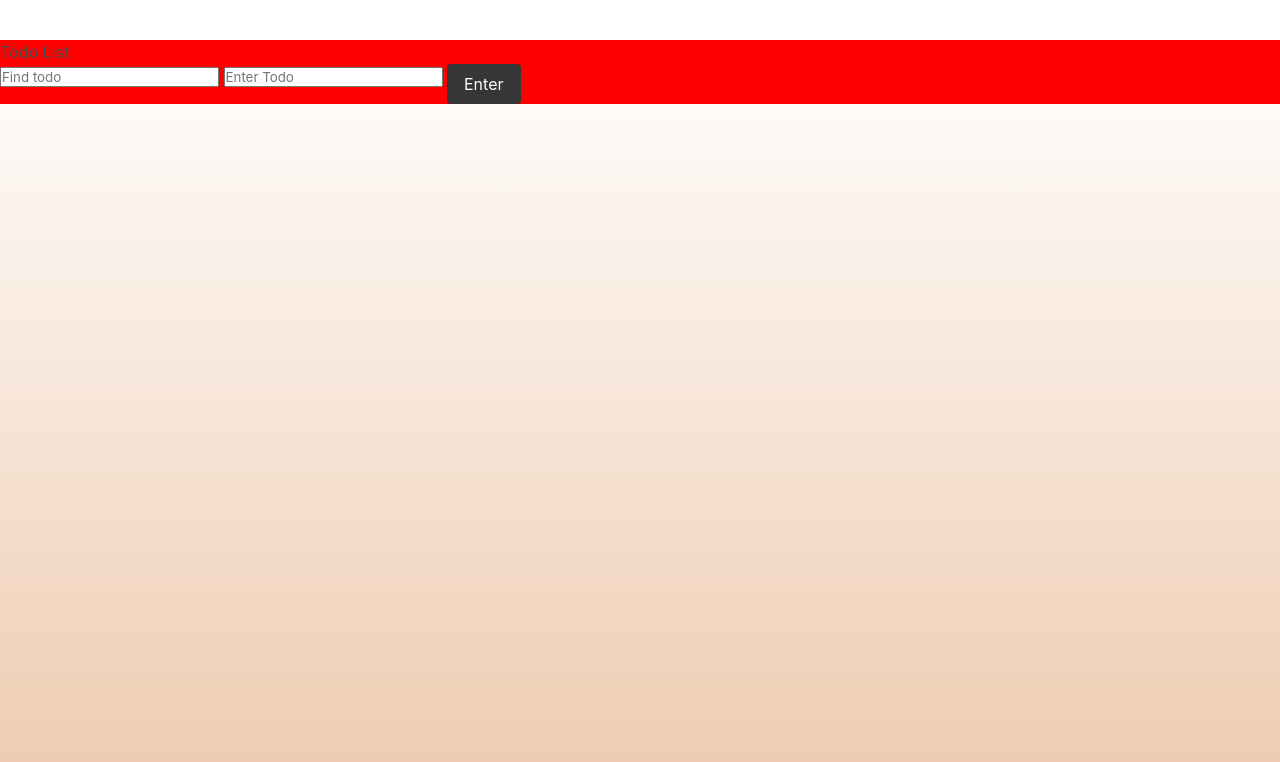
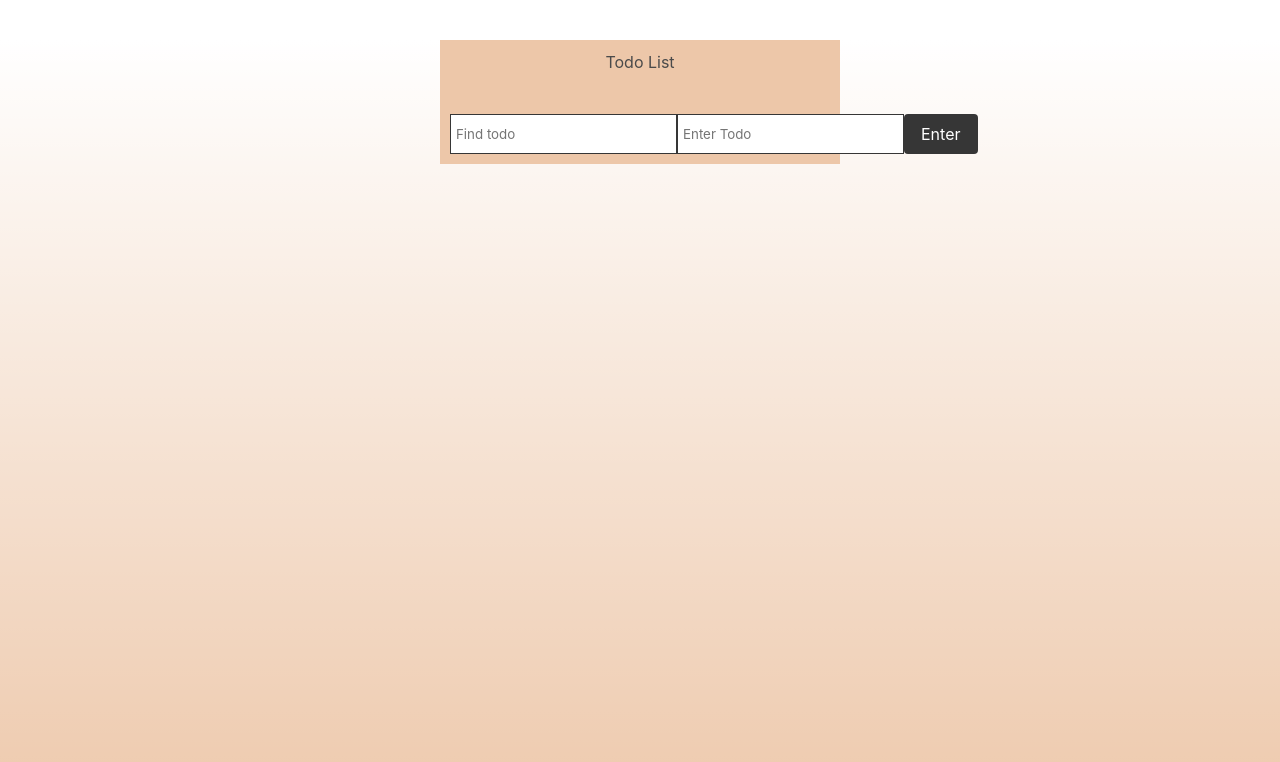
Before and after one commit to Rayhan1998/TodoList, a plain HTML site: page index.html in a window 1280 px wide. Drawn offline with nearby package versions, Linux system fonts and the light colour scheme.

Commit message:
added more styling

```diff
--- a/style.css
+++ b/style.css
@@ -9,7 +9,7 @@ body {
   height: 100vh;
 }
 
-.container {
+.contain {
   max-width: 400px;
   margin: 0 auto;
 }
@@ -19,5 +19,29 @@ body {
 
   height: auto;
 
-  background-color: red;
+  background-color: #edc7a9;
+  padding: 10px;
 }
+
+.banner {
+  text-align: center;
+  margin-bottom: 40px;
+}
+
+.todo-inputs {
+  display: flex;
+  justify-content: space-between;
+}
+
+.addTodo {
+  padding: 5px;
+  border: 1px solid #363636;
+}
+
+.filterTodo {
+  padding: 5px;
+  border: 1px solid #363636;
+}
+input:focus {
+  outline: none;
+}
```
